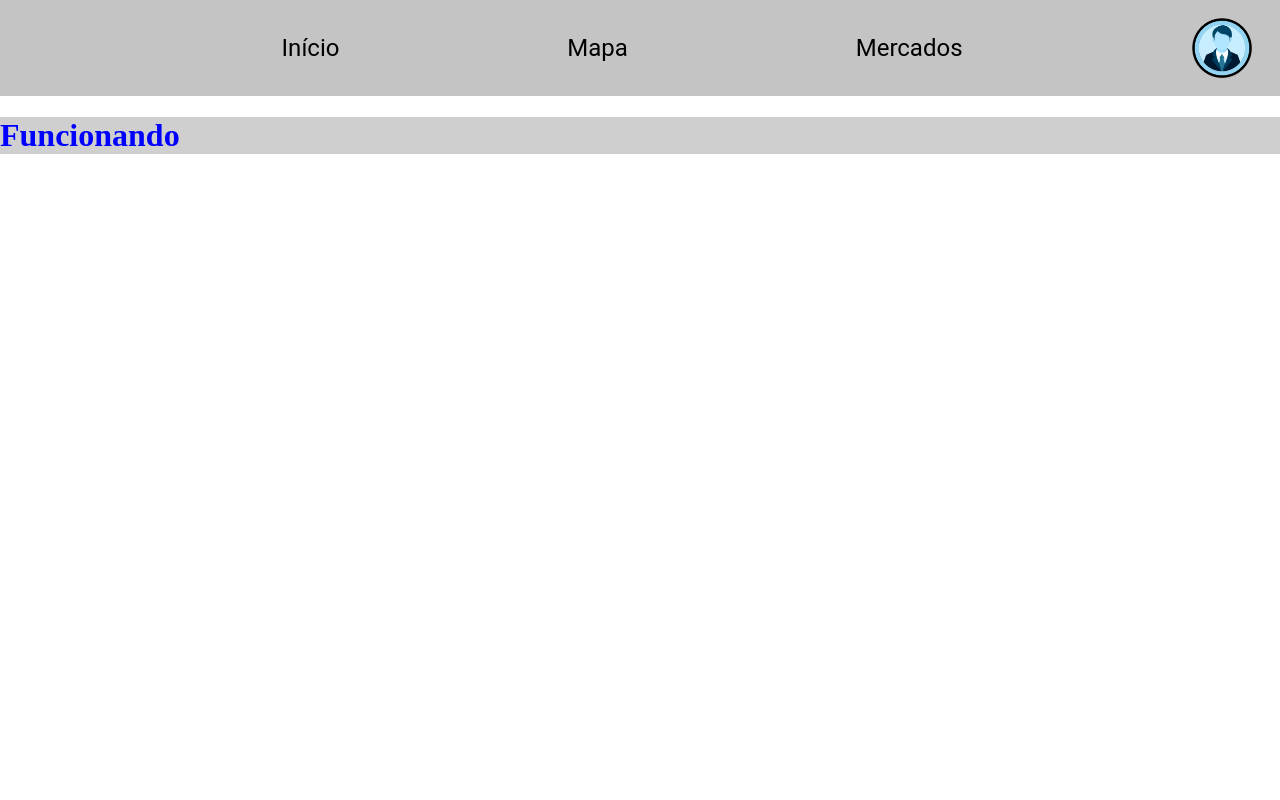
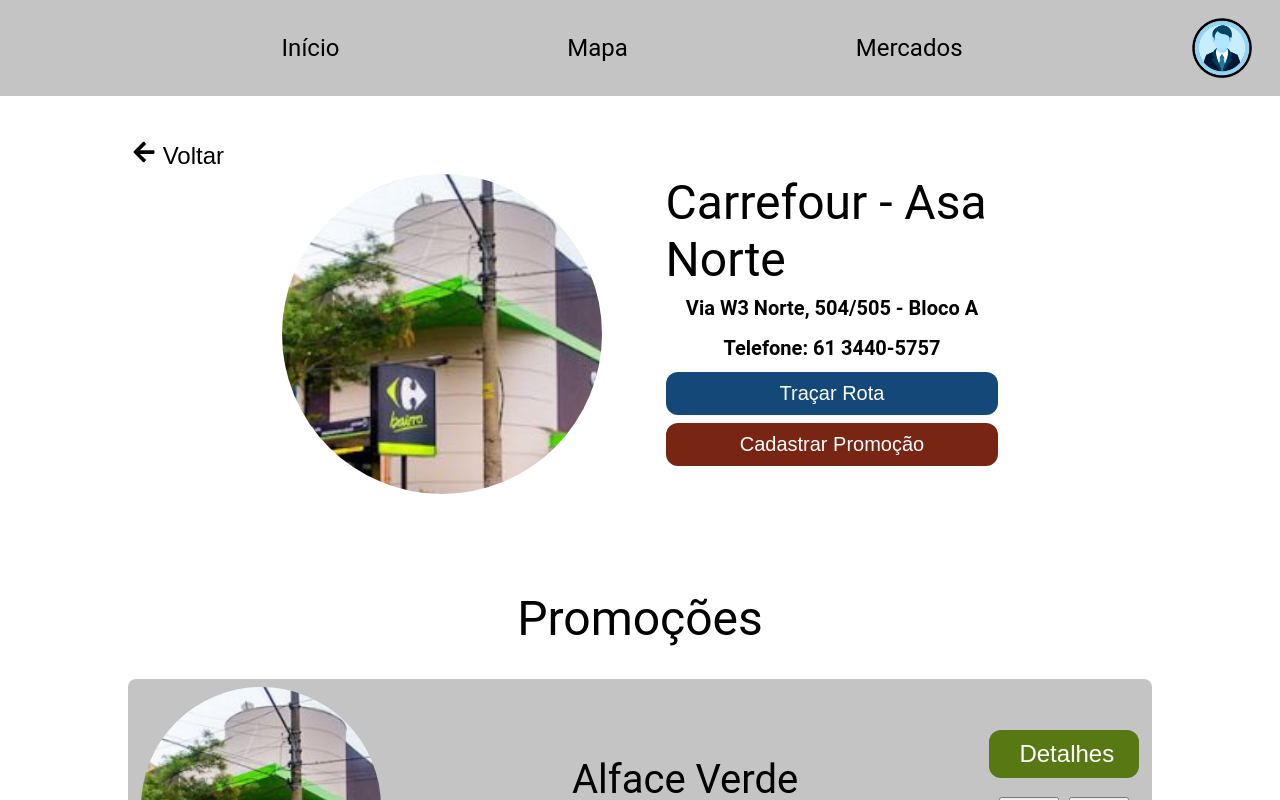
Before and after one commit to LordeFelipe/guia-do-mochileiro-urbano, a React (Create React App) app: page /markets/1 in a window 1280 px wide. Shown: the top 800 px of the page. Built offline with nearby package versions, Linux system fonts and the light colour scheme.

Commit message:
:sparkles: Tela criada

```diff
--- /dev/null
+++ b/src/pages/PromotionsPages/index.jsx
@@ -0,0 +1,53 @@
+import { Container } from './styles'
+import BackButton from '../../components/BackButton'
+import {AiOutlineLike} from 'react-icons/ai'
+import {AiOutlineDislike} from 'react-icons/ai'
+import img from '../../assets/market.jpg'
+
+const PromotionsPage = () => {
+  return(
+    <Container>
+      <BackButton/>
+      <div className="sections">
+        <section className="market-info">
+          <img src={img} alt="" />
+          <div className="info-box">
+            <h1 className="title">Carrefour - Asa Norte</h1>
+            <p>Via W3 Norte, 504/505 - Bloco A</p>
+            <p>Telefone: 61 3440-5757</p>
+            <button className="route">Traçar Rota</button>
+            <button className="new-promotion">Cadastrar Promoção</button>
+          </div>
+        </section>
+        <section className="title">
+          <h1>Promoções</h1>
+        </section>
+        <section className="promotions">
+          <div className="product">
+            <img src={img} alt="" />
+            <div className="info">
+              <h2 className="title">Alface Verde</h2>
+              <p className="old-price">De R$ 25,00</p>
+              <p className="new-price">Por R$ 10,00</p>
+            </div>
+            <div className="buttons">
+              <button className="details"> Detalhes </button>
+              <div className="like-deslike">
+                <div className='like'>
+                  <button><AiOutlineLike size={"7vh"}/></button>
+                  <p> 5 </p>
+                </div>
+                <div className="deslike">
+                  <button><AiOutlineDislike size={"7vh"}/></button>
+                  <p>30 </p>
+                </div>
+              </div>
+            </div>
+          </div>
+        </section>
+      </div>
+    </Container>
+  )
+}
+
+export default PromotionsPage
--- /dev/null
+++ b/src/pages/PromotionsPages/styles.jsx
@@ -0,0 +1,155 @@
+import styled from 'styled-components'
+
+export const Container = styled.div`
+  width: 80vw;
+  margin: 5vh auto;
+  font-family: "Roboto", sans-serif;
+
+  .sections {
+    display: flex;
+    flex-direction: column;
+    align-items: center;
+
+    .market-info {
+      display: flex;
+      justify-content: space-between;
+      gap: 5vw;
+      margin-bottom: 12vh;
+      width: 70%;
+
+      img {
+        border-radius: 200px;
+        height: 40vh;
+        width: 40vh;
+        object-fit: cover;
+      }
+
+      .info-box {
+        display: flex;
+        flex-direction: column;
+        align-items: center;
+        h1 {
+          font-size: 6vh;
+          font-weight: normal;
+        }
+        p {
+          font-size: 2.5vh;
+          font-weight: bold;
+          margin: 1vh 0;
+        }
+        button {
+          width: 100%;
+          font-size: 2.5vh;
+          padding: 10px 30px;
+          border: none;
+          border-radius: 12px;
+          color: white;
+          transition: 300ms;
+          cursor: pointer;
+          margin: 0.5vh 0;
+
+          &.route {
+            background: #134878;
+          }
+
+          &.new-promotion {
+            background: #782513;
+          }
+
+          &:hover {
+            transition: 300ms;
+            filter: brightness(0.7)
+          }
+        }
+      }
+    }
+    .title h1{
+      font-size: 6vh;
+      font-weight: normal;
+      margin-bottom: 4vh;
+    }
+    .promotions {
+      display: flex;
+      flex-direction: column;
+      width: 100%;
+      gap: 10px;
+      .product {
+        display: flex;
+        justify-content: space-between;
+        background-color: #C4C4C4;
+        padding: 1vh 1vw;
+        border-radius: 8px;;
+
+        img {
+          border-radius: 200px;
+          height: 30vh;
+          width: 30vh;
+          object-fit: cover;
+        }
+
+        .info {
+          display: flex;
+          flex-direction: column;
+          align-items: center;
+          justify-content: center;
+          .title{
+            font-size: 5vh;
+            font-weight: normal;
+          }
+          p{
+            font-size: 3vh;
+          }
+          .old-price{
+            text-decoration: line-through;
+          }
+        }
+
+        .buttons {
+          display: flex;
+          flex-direction: column;
+          align-items: center;
+          gap: 15px;
+          justify-content: center;
+          width: 15%;
+
+          .details {
+            width: 100%;
+            font-size: 3vh;
+            padding: 10px 30px;
+            border: none;
+            border-radius: 12px;
+            color: white;
+            transition: 300ms;
+            cursor: pointer;
+            margin: 0.5vh 0;
+            background-color: #587813;
+
+            &:hover {
+              transition: 300ms;
+              filter: brightness(0.7)
+            }
+          }
+
+          .like-deslike {
+            display: flex;
+            align-items: center;
+            gap: 10px;
+          }
+
+          .like, .deslike{
+            display: flex;
+            flex-direction: column;
+            align-items: center;
+            justify-content: center;
+            button{
+              background-color: none;
+            }
+            p {
+              font-size: 3vh;
+            }
+          }
+        }
+      }
+    }
+  }
+`
--- a/src/routes/index.jsx
+++ b/src/routes/index.jsx
@@ -1,13 +1,14 @@
 import React from 'react'
 import { Route, Routes} from 'react-router-dom';
 import ProfilePage from '../pages/ProfilePage';
+import PromotionsPage from '../pages/PromotionsPages';
 
 const Router = () => {
   return(
     <Routes>
       <Route path='*' element={<ProfilePage/>} />
       <Route path='/markets' element={<ProfilePage/>} />
-      <Route path='/markets/:id' element={<ProfilePage/>} />
+      <Route path='/markets/:id' element={<PromotionsPage/>} />
       <Route path='/markets/:id/add-product' element={<ProfilePage/>} />
       <Route path='/markets/products/:id' element={<ProfilePage/>} />
     </Routes>
--- a/src/styles/Global.jsx
+++ b/src/styles/Global.jsx
@@ -6,6 +6,12 @@ export const GlobalStyle = createGlobalStyle`
         padding: 0;
         box-sizing: border-box;
     }
+
+    * {
+        margin: 0;
+        padding: 0;
+    }
+
     .site-content {
         min-height: 100vh;
     }
```
Also changed, not shown: src/assets/market.jpg (added).
